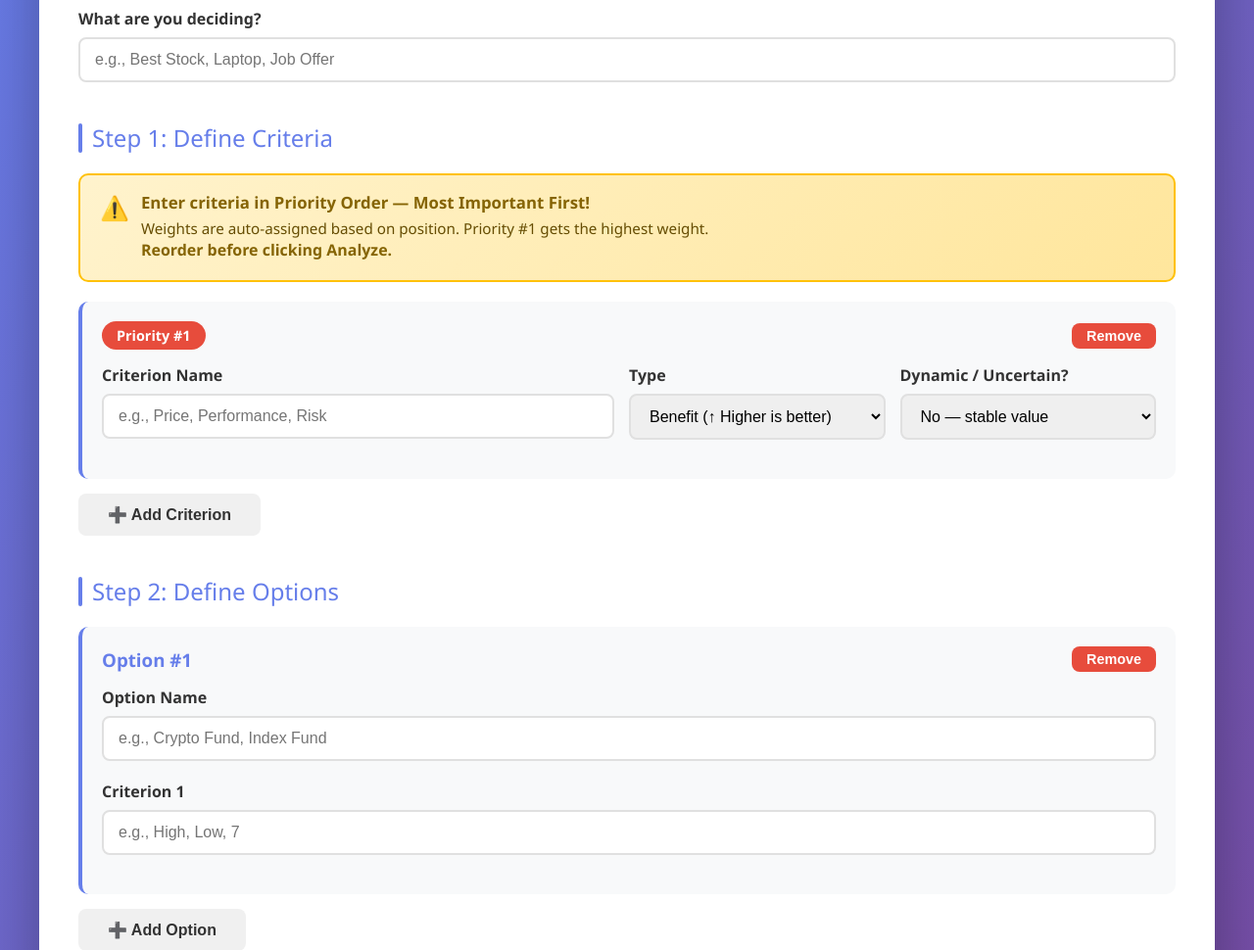
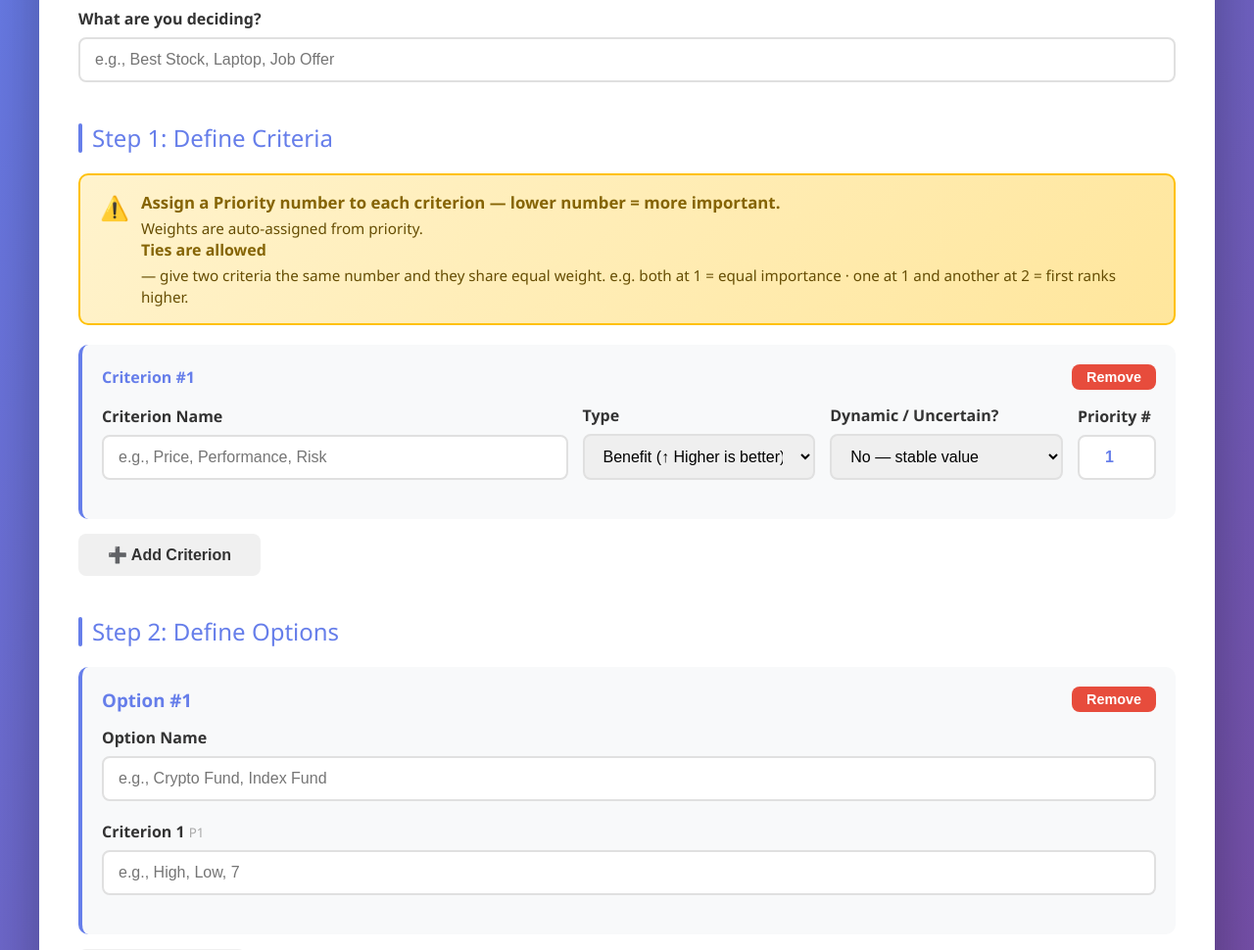
Before and after one commit to ATHULYAL/dec_campanion_host, a Flask app: page / in a window 1280 px wide. Shown: the part 221-1191 px from the top of the page at 98% size. Run offline with Flask 3, Linux system fonts and the light colour scheme.

Commit message:
Enhance criteria input and update priority handling
Refactor criteria handling and update priority display logic.

```diff
--- a/templates/index.html
+++ b/templates/index.html
@@ -72,7 +72,17 @@
         border: 2px solid #e0e0e0; border-radius: 8px;
         font-size: 1em; transition: border-color 0.3s;
       }
-      input[type="text"]:focus, select:focus { outline: none; border-color: #667eea; }
+      input[type="text"]:focus, input[type="number"]:focus, select:focus {
+        outline: none; border-color: #667eea;
+      }
+
+      /* Compact priority number box */
+      .priority-number-input {
+        width: 80px !important;
+        text-align: center;
+        font-weight: 700;
+        color: #667eea;
+      }
 
       .btn { padding: 12px 30px; border: none; border-radius: 8px; font-size: 1em; font-weight: 600; cursor: pointer; transition: all 0.3s; }
       .btn-primary   { background: #667eea; color: white; }
@@ -92,12 +102,16 @@
         display: flex; justify-content: space-between; align-items: center; margin-bottom: 15px;
       }
 
-      .priority-badge { background: #667eea; color: white; padding: 5px 15px; border-radius: 20px; font-size: 0.9em; font-weight: 600; }
-      .priority-badge.top { background: #e74c3c; }
+      /* 4-col grid: name | type | dynamic | priority# */
+      .criteria-inputs {
+        display: grid;
+        grid-template-columns: 2fr 1fr 1fr 80px;
+        gap: 15px;
+        align-items: end;
+      }
 
-      .criteria-inputs { display: grid; grid-template-columns: 2fr 1fr 1fr; gap: 15px; }
-      .option-values   { display: grid; grid-template-columns: repeat(auto-fit, minmax(200px, 1fr)); gap: 15px; margin-top: 15px; }
-      .add-btn         { display: flex; align-items: center; gap: 8px; margin-top: 15px; }
+      .option-values { display: grid; grid-template-columns: repeat(auto-fit, minmax(200px, 1fr)); gap: 15px; margin-top: 15px; }
+      .add-btn       { display: flex; align-items: center; gap: 8px; margin-top: 15px; }
 
       /* Results */
       .results-container { background: #f8f9fa; border-radius: 10px; padding: 30px; margin-top: 30px; display: none; }
@@ -156,9 +170,10 @@
       .criteria-weights { background: white; padding: 20px; border-radius: 10px; margin-top: 20px; }
       .weight-item { display: flex; justify-content: space-between; padding: 10px 0; border-bottom: 1px solid #e0e0e0; }
       .weight-item:last-child { border-bottom: none; }
-      .weight-bar { height: 8px; background: #667eea; border-radius: 4px; margin-top: 5px; }
+      .weight-bar  { height: 8px; background: #667eea; border-radius: 4px; margin-top: 5px; }
 
       .dynamic-tag { background: #fff3e0; color: #e65100; font-size: 0.75em; padding: 2px 8px; border-radius: 10px; margin-left: 8px; font-weight: 600; }
+      .tied-tag    { background: #e8f4fd; color: #1565c0; font-size: 0.75em; padding: 2px 8px; border-radius: 10px; margin-left: 6px; font-weight: 600; }
 
       .analyze-btn-container { text-align: center; margin-top: 40px; }
       .analyze-btn { padding: 15px 50px; font-size: 1.2em; }
@@ -200,8 +215,12 @@
           <div class="priority-banner">
             <div class="icon">⚠️</div>
             <div class="text">
-              <strong>Enter criteria in Priority Order — Most Important First!</strong>
-              <span>Weights are auto-assigned based on position. Priority #1 gets the highest weight. <strong>Reorder before clicking Analyze.</strong></span>
+              <strong>Assign a Priority number to each criterion — lower number = more important.</strong>
+              <span>
+                Weights are auto-assigned from priority.
+                <strong>Ties are allowed</strong> — give two criteria the same number and they share equal weight.
+                e.g. both at 1 = equal importance · one at 1 and another at 2 = first ranks higher.
+              </span>
             </div>
           </div>
           <div id="criteria-list" class="criteria-list"></div>
@@ -242,7 +261,7 @@
         div.id = `criterion-${criteriaCount}`;
         div.innerHTML = `
           <div class="criteria-item-header">
-            <span class="priority-badge" id="badge-${criteriaCount}">Priority #${criteriaCount}</span>
+            <span style="font-weight:600;color:#667eea">Criterion #${criteriaCount}</span>
             <button class="btn btn-danger" onclick="removeCriterion(${criteriaCount})" style="padding:5px 15px;font-size:0.9em">Remove</button>
           </div>
           <div class="criteria-inputs">
@@ -264,28 +283,26 @@
                 <option value="true">Yes — changes over time 🔄</option>
               </select>
             </div>
+            <div class="input-group">
+              <label title="Lower = more important. Same number = tied (equal weight).">Priority #</label>
+              <input
+                type="number"
+                id="criteria-priority-${criteriaCount}"
+                class="priority-number-input"
+                value="${criteriaCount}"
+                min="1" max="99"
+                title="Lower = more important. Same number = tied."
+              >
+            </div>
           </div>
         `;
         list.appendChild(div);
-        updatePriorities();
+        refreshOptionLabels();
       }
 
       function removeCriterion(id) {
         const el = document.getElementById(`criterion-${id}`);
-        if (el) { el.remove(); updatePriorities(); }
-      }
-
-      function updatePriorities() {
-        document.querySelectorAll(".criteria-item").forEach((item, index) => {
-          const badge = item.querySelector(".priority-badge");
-          if (badge) {
-            badge.textContent = `Priority #${index + 1}`;
-            badge.className = index === 0 ? "priority-badge top" : "priority-badge";
-          }
-        });
-        document.querySelectorAll(".option-item").forEach(opt => {
-          updateOptionValues(opt.id.split("-")[1]);
-        });
+        if (el) { el.remove(); refreshOptionLabels(); }
       }
 
       function addOption() {
@@ -314,34 +331,38 @@
         if (el) el.remove();
       }
 
+      function refreshOptionLabels() {
+        document.querySelectorAll(".option-item").forEach(opt => {
+          updateOptionValues(opt.id.split("-")[1]);
+        });
+      }
+
       function updateOptionValues(optionId) {
         const container = document.getElementById(`option-values-${optionId}`);
         if (!container) return;
         container.innerHTML = "";
         document.querySelectorAll(".criteria-item").forEach((crit, index) => {
-          const cid  = crit.id.split("-")[1];
-          const name = document.getElementById(`criteria-name-${cid}`)?.value || `Criterion ${index + 1}`;
+          const cid       = crit.id.split("-")[1];
+          const name      = document.getElementById(`criteria-name-${cid}`)?.value || `Criterion ${index + 1}`;
           const isDynamic = document.getElementById(`criteria-dynamic-${cid}`)?.value === "true";
-          const valueDiv = document.createElement("div");
+          const priority  = document.getElementById(`criteria-priority-${cid}`)?.value || (index + 1);
+          const valueDiv  = document.createElement("div");
           valueDiv.className = "input-group";
           valueDiv.innerHTML = `
-            <label>${name}${isDynamic ? ' <span class="dynamic-tag">🔄 dynamic</span>' : ''}</label>
+            <label>
+              ${name}
+              ${isDynamic ? '<span class="dynamic-tag">🔄 dynamic</span>' : ''}
+              <small style="color:#aaa;font-weight:400"> P${priority}</small>
+            </label>
             <input type="text" id="option-${optionId}-value-${index}" placeholder="e.g., High, Low, 7">
           `;
           container.appendChild(valueDiv);
         });
       }
 
-      document.addEventListener("input", function (e) {
-        if (e.target.id.startsWith("criteria-name-") || e.target.id.startsWith("criteria-dynamic-")) {
-          document.querySelectorAll(".option-item").forEach(opt => updateOptionValues(opt.id.split("-")[1]));
-        }
-      });
-      document.addEventListener("change", function (e) {
-        if (e.target.id.startsWith("criteria-dynamic-")) {
-          document.querySelectorAll(".option-item").forEach(opt => updateOptionValues(opt.id.split("-")[1]));
-        }
-      });
+      // Refresh option labels whenever any criteria field changes
+      document.addEventListener("input",  e => { if (e.target.id.startsWith("criteria-")) refreshOptionLabels(); });
+      document.addEventListener("change", e => { if (e.target.id.startsWith("criteria-")) refreshOptionLabels(); });
 
       function analyzeDecision() {
         document.getElementById("results").classList.remove("show");
@@ -350,16 +371,17 @@
         const goal = document.getElementById("decision-goal").value.trim();
 
         const criteria = [];
-        document.querySelectorAll(".criteria-item").forEach((elem) => {
-          const id      = elem.id.split("-")[1];
-          const name    = document.getElementById(`criteria-name-${id}`)?.value.trim();
-          const type    = document.getElementById(`criteria-type-${id}`)?.value;
-          const dynamic = document.getElementById(`criteria-dynamic-${id}`)?.value === "true";
-          if (name) criteria.push({ name, type, dynamic });
+        document.querySelectorAll(".criteria-item").forEach(elem => {
+          const id       = elem.id.split("-")[1];
+          const name     = document.getElementById(`criteria-name-${id}`)?.value.trim();
+          const type     = document.getElementById(`criteria-type-${id}`)?.value;
+          const dynamic  = document.getElementById(`criteria-dynamic-${id}`)?.value === "true";
+          const priority = parseInt(document.getElementById(`criteria-priority-${id}`)?.value) || 1;
+          if (name) criteria.push({ name, type, dynamic, priority });
         });
 
         const options = [];
-        document.querySelectorAll(".option-item").forEach((elem) => {
+        document.querySelectorAll(".option-item").forEach(elem => {
           const id   = elem.id.split("-")[1];
           const name = document.getElementById(`option-name-${id}`)?.value.trim();
           if (name) {
@@ -403,17 +425,20 @@
       }
 
       function displayResults(data) {
-        const div = document.getElementById("results");
+        const div    = document.getElementById("results");
         const medals = ['🥇', '🥈', '🥉'];
 
-        // Weights
+        // Weights — sorted by priority
         let html = `<h2 style="color:#667eea;margin-bottom:20px">📊 Results: ${data.goal}</h2>`;
-        html += `<div class="criteria-weights"><h3 style="color:#667eea;margin-bottom:15px">Auto-Assigned Weights (Priority Order)</h3>`;
-        data.criteria.forEach((c, i) => {
-          const dTag = c.dynamic ? `<span class="dynamic-tag">🔄 dynamic</span>` : "";
+        html += `<div class="criteria-weights"><h3 style="color:#667eea;margin-bottom:15px">Auto-Assigned Weights</h3>`;
+        const sorted = [...data.criteria].sort((a, b) => a.priority - b.priority);
+        sorted.forEach(c => {
+          const dTag    = c.dynamic ? `<span class="dynamic-tag">🔄 dynamic</span>` : "";
+          const tiedTag = c.tied    ? `<span class="tied-tag">= tied</span>`        : "";
           html += `
             <div class="weight-item">
-              <span><strong>Priority #${i+1}:</strong> ${c.name} ${dTag}
+              <span>
+                <strong>Priority ${c.priority}:</strong> ${c.name} ${dTag}${tiedTag}
                 <small style="color:#888">(${c.type === 'benefit' ? '↑ Higher better' : '↓ Lower better'})</small>
               </span>
               <span style="font-weight:700;color:#667eea">${c.weight.toFixed(2)}%</span>
@@ -449,18 +474,14 @@
 
         // Option breakdown
         html += `<div class="breakdown-section"><div class="breakdown-title">📋 Option Breakdown — Strengths & Weaknesses</div>`;
-
         data.option_breakdown.forEach(opt => {
           const isWinner = opt.rank === 1;
-
-          // strengths and weaknesses are plain string arrays
-          const strengthsHtml = opt.strengths.length === 0
+          const strengthsHtml  = opt.strengths.length === 0
             ? `<div class="sw-item" style="color:#aaa">None</div>`
-            : opt.strengths.map(name => `<div class="sw-item">✅ ${name}</div>`).join('');
-
+            : opt.strengths.map(n  => `<div class="sw-item">✅ ${n}</div>`).join('');
           const weaknessesHtml = opt.weaknesses.length === 0
             ? `<div class="sw-item" style="color:#aaa">None</div>`
-            : opt.weaknesses.map(name => `<div class="sw-item">❌ ${name}</div>`).join('');
+            : opt.weaknesses.map(n => `<div class="sw-item">❌ ${n}</div>`).join('');
 
           html += `
             <div class="breakdown-card ${isWinner ? 'winner-card' : ''}">
@@ -481,8 +502,8 @@
               </div>
             </div>`;
         });
+        html += `</div>`;
 
-        html += `</div>`;
         div.innerHTML = html;
         div.classList.add("show");
         div.scrollIntoView({ behavior: "smooth", block: "start" });
```
